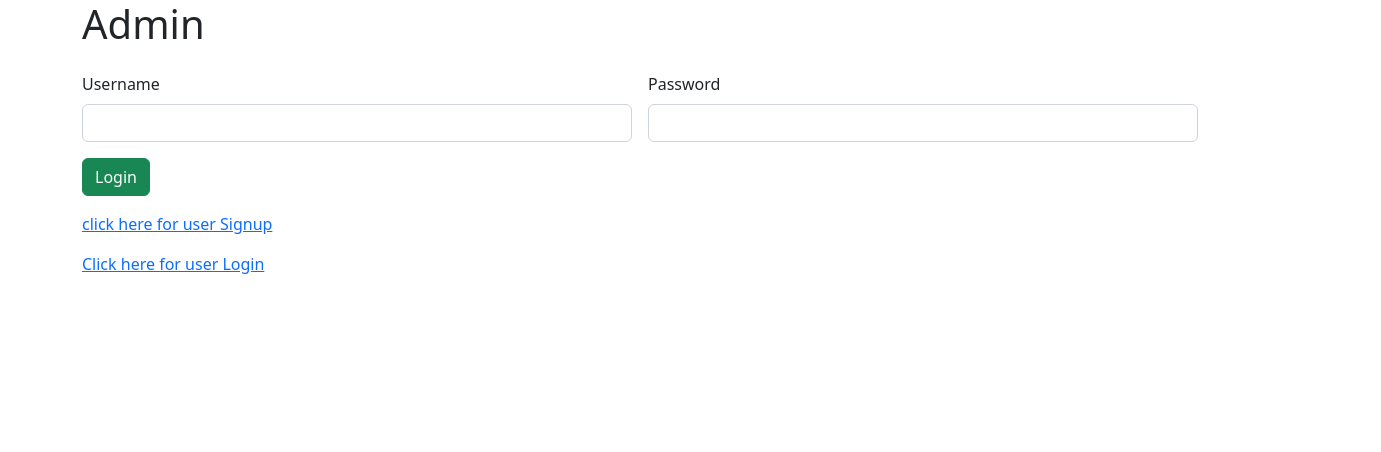
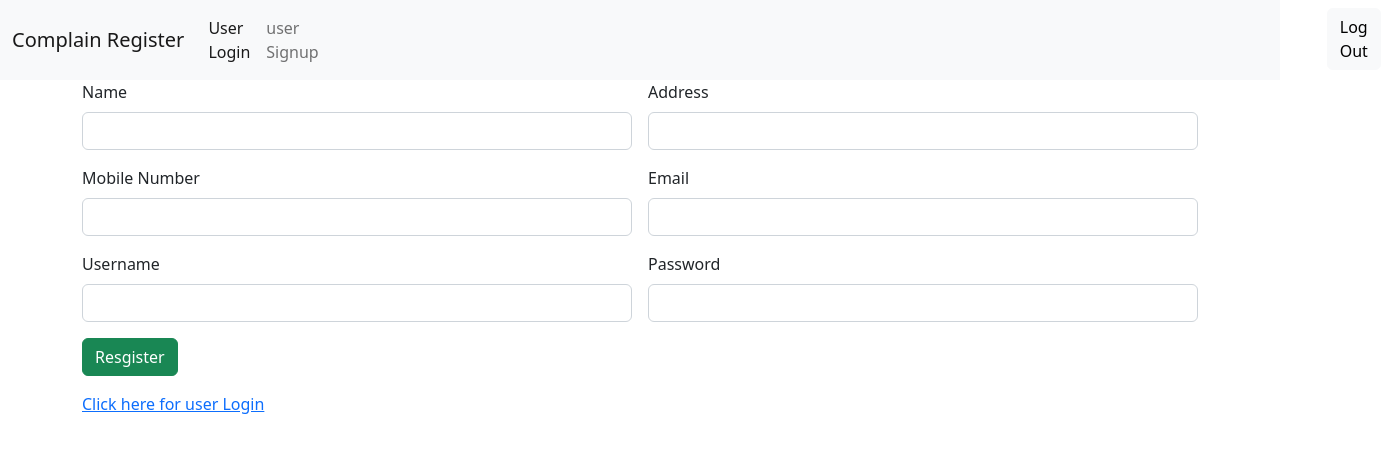
Before and after one commit to Amirthamlalas/ComplainReportApp_Frontend, an Angular app: page /usersignup in a window 1280 px wide. Before the commit this address led to /. Shown: the top 452 px of the page, 1381 px wide, since content can reach past the window. Built offline with nearby package versions, Linux system fonts and the light colour scheme.

Commit message:
added navigation

```diff
--- a/src/app/admin/admin.component.html
+++ b/src/app/admin/admin.component.html
@@ -19,10 +19,10 @@
                     <button class="btn btn-success">Login</button>
                 </div>
                 <div class="col col-12 col-sm-12 col-md-12 col-lg-12 col-xl-12 col-xxl-12">
-                    <a href="">click here for user Signup</a>
+                    <a routerLink="usersignup">click here for user Signup</a>
                 </div>
                 <div class="col col-12 col-sm-12 col-md-12 col-lg-12 col-xl-12 col-xxl-12">
-                    <a href="">Click here for user Login</a>
+                    <a routerLink="userlogin">Click here for user Login</a>
                 </div>
             </div>
         </div>
--- a/src/app/app.component.html
+++ b/src/app/app.component.html
@@ -1,3 +1,3 @@
-<app-admin></app-admin>
+
 
 <router-outlet></router-outlet>
--- a/src/app/app.module.ts
+++ b/src/app/app.module.ts
@@ -7,18 +7,39 @@
 import { FormsModule } from '@angular/forms';
 import { UserSignupComponent } from './user-signup/user-signup.component';
 import { UserLoginComponent } from './user-login/user-login.component';
+import { NavbarComponent } from './navbar/navbar.component';
+import { Router, RouterModule, Routes } from '@angular/router';
+import { HttpClientModule } from '@angular/common/http'
 
+const myroute:Routes=[
+  {
+    path:"",
+    component:AdminComponent
+  },
+  {
+    path:"userlogin",
+    component:UserLoginComponent
+  },
+  {
+    path:"usersignup",
+    component:UserSignupComponent
+  }
+
+]
 @NgModule({
   declarations: [
     AppComponent,
     AdminComponent,
     UserSignupComponent,
-    UserLoginComponent
+    UserLoginComponent,
+    NavbarComponent
   ],
   imports: [
     BrowserModule,
     AppRoutingModule,
-    FormsModule
+    FormsModule,
+    HttpClientModule,
+    RouterModule.forRoot(myroute)
   ],
   providers: [],
   bootstrap: [AppComponent]
--- /dev/null
+++ b/src/app/navbar/navbar.component.html
@@ -0,0 +1,23 @@
+<nav class="navbar navbar-expand-lg bg-light">
+    <div class="container-fluid">
+      <a class="navbar-brand" href="#">Complain Register</a>
+      <button class="navbar-toggler" type="button" data-bs-toggle="collapse" data-bs-target="#navbarNav" aria-controls="navbarNav" aria-expanded="false" aria-label="Toggle navigation">
+        <span class="navbar-toggler-icon"></span>
+      </button>
+      <div class="collapse navbar-collapse" id="navbarNav">
+        <ul class="navbar-nav">
+          <li class="nav-item">
+            <a class="nav-link active" aria-current="page" routerLink="/userlogin">User Login</a>
+          </li>
+          <li class="nav-item">
+            <a class="nav-link" routerLink="/usersignup">user Signup</a>
+          </li>
+
+          <li style="padding-left: 1000px;" class="nav-item">
+            <button  class="btn btn-light" routerLink="/">Log Out</button>
+          </li>
+
+        </ul>
+      </div>
+    </div>
+  </nav>
--- a/src/app/user-login/user-login.component.html
+++ b/src/app/user-login/user-login.component.html
@@ -1,6 +1,6 @@
 
 
-
+<app-navbar></app-navbar>
 <div class="container">
     <div class="row">
         <div class="col col-12 col-sm-12 col-md-12 col-lg-12 col-xl-12 col-xxl-12">
--- a/src/app/user-signup/user-signup.component.html
+++ b/src/app/user-signup/user-signup.component.html
@@ -1,5 +1,5 @@
 
-
+<app-navbar></app-navbar>
 
 <div class="container">
     <div class="row">
```
Also changed, not shown: src/app/api.service.ts (added, +12 -0 lines), src/app/navbar/navbar.component.ts (added, +10 -0 lines), src/app/navbar/navbar.component.css (added).
